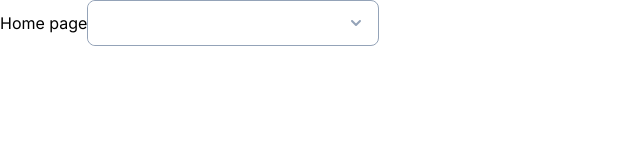
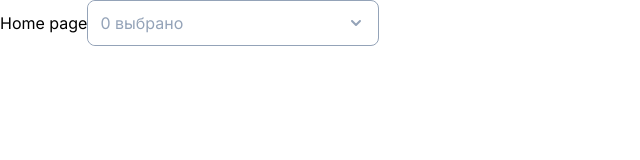
Before and after one commit to kostrominoff/Klavisha, a Next.js app in the folder packages/client/: page / in a window 1280 px wide. Shown: the top 160 px of the page, without its empty margins (0-640 px from the left). Built offline with nearby package versions, Linux system fonts and the light colour scheme.

Commit message:
Some fix

```diff
--- a/packages/client/src/app/page.tsx
+++ b/packages/client/src/app/page.tsx
@@ -20,7 +20,7 @@ const Home = () => {
             label: "Второй",
           },
           {
-            value: 2,
+            value: 3,
             label: "Третий",
           },
         ]}
--- a/packages/client/src/components/ui/dropdown/index.tsx
+++ b/packages/client/src/components/ui/dropdown/index.tsx
@@ -83,7 +83,7 @@ const Dropdown = <T,>({
 
   const inputChangeHandler = useCallback((e: ChangeEvent<HTMLInputElement>) => {
     setFilter(e.target.value);
-    setLocalValue(null);
+    if (!multiple && !Array.isArray(localValue)) setLocalValue(null);
   }, []);
 
   const clearFilter = useCallback(() => {
@@ -93,14 +93,32 @@ const Dropdown = <T,>({
   useEffect(() => {
     if (!onChange) return;
 
+    console.log(multiple && Array.isArray(localValue), 1);
+    console.log(
+      !nullable && !multiple && !Array.isArray(localValue) && localValue,
+      2
+    );
+    console.log(
+      !multiple &&
+        !Array.isArray(localValue) &&
+        nullable &&
+        localValue === null,
+      3
+    );
+
+    // FIX: no event after search
+
     if (multiple && Array.isArray(localValue)) onChange(localValue);
     else if (!nullable && !multiple && !Array.isArray(localValue) && localValue)
       onChange(localValue);
-    else if (nullable && !multiple && !localValue) onChange(localValue);
-
-    // if (localValue) onChange(localValue);
-    // else if (nullable && !localValue && !filter) onChange(localValue);
-  }, [localValue, onChange, nullable, filter, multiple]);
+    else if (
+      !multiple &&
+      !Array.isArray(localValue) &&
+      nullable &&
+      localValue === null
+    )
+      onChange(localValue);
+  }, [localValue, onChange, nullable, multiple]);
 
   const filteredOptions = options
     ?.filter((option) =>
@@ -113,16 +131,18 @@ const Dropdown = <T,>({
       <Input
         value={
           filter ||
-          (multiple && Array.isArray(localValue)
-            ? localValue.length
-              ? `${localValue.length} выбрано`
-              : ""
-            : options?.find((option) => option.value === localValue)?.label) ||
+          (!multiple &&
+            !Array.isArray(localValue) &&
+            options?.find((option) => option.value === localValue)?.label) ||
           ""
         }
         onFocus={open}
         onChange={inputChangeHandler}
-        placeholder={placeholder}
+        placeholder={
+          multiple && Array.isArray(localValue)
+            ? `${localValue.length} выбрано`
+            : placeholder
+        }
         error={error}
         label={label}
         iconRight={
@@ -138,10 +158,18 @@ const Dropdown = <T,>({
             onChange={(newValue) =>
               setLocalValue((prev) => {
                 if (multiple && Array.isArray(prev) && newValue) {
+                  console.log("multiple");
                   if (prev.includes(newValue)) {
+                    console.log("includes");
                     return prev.filter((element) => element !== newValue);
-                  } else return [...prev, newValue];
-                } else return newValue;
+                  } else {
+                    console.log("not includes (add item)");
+                    return [...prev, newValue];
+                  }
+                } else {
+                  console.log("Just set value");
+                  return newValue;
+                }
               })
             }
             value={localValue}
--- a/packages/client/src/components/ui/dropdown/menu.tsx
+++ b/packages/client/src/components/ui/dropdown/menu.tsx
@@ -44,8 +44,8 @@ const DropdownMenu = <T,>({
         )}
         {options?.map((option) => (
           <MenuItem
-            onClick={(value) => {
-              onChange && onChange(value);
+            onClick={(newValue) => {
+              onChange && onChange(newValue);
               clearFilter();
             }}
             isSelected={
```
